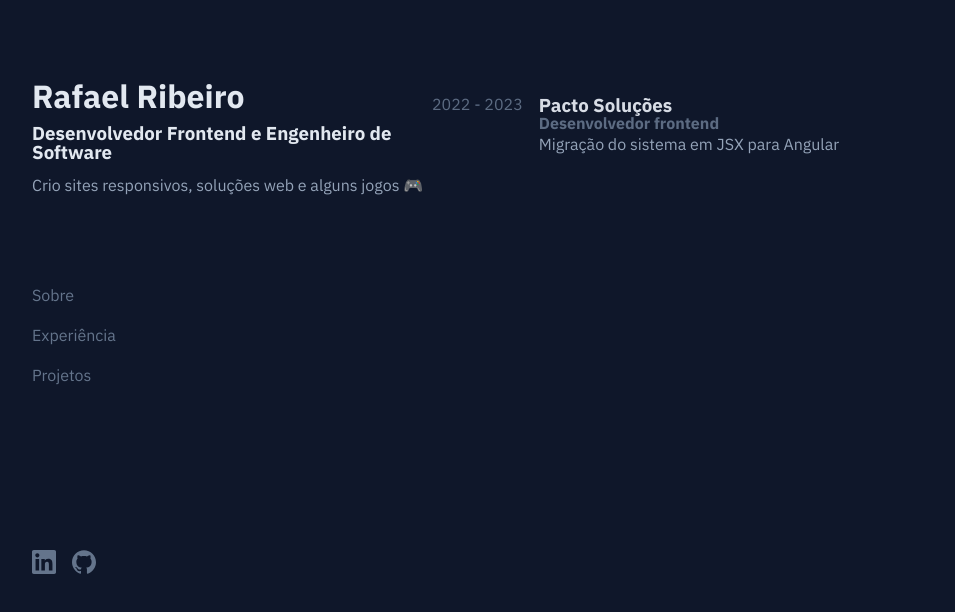
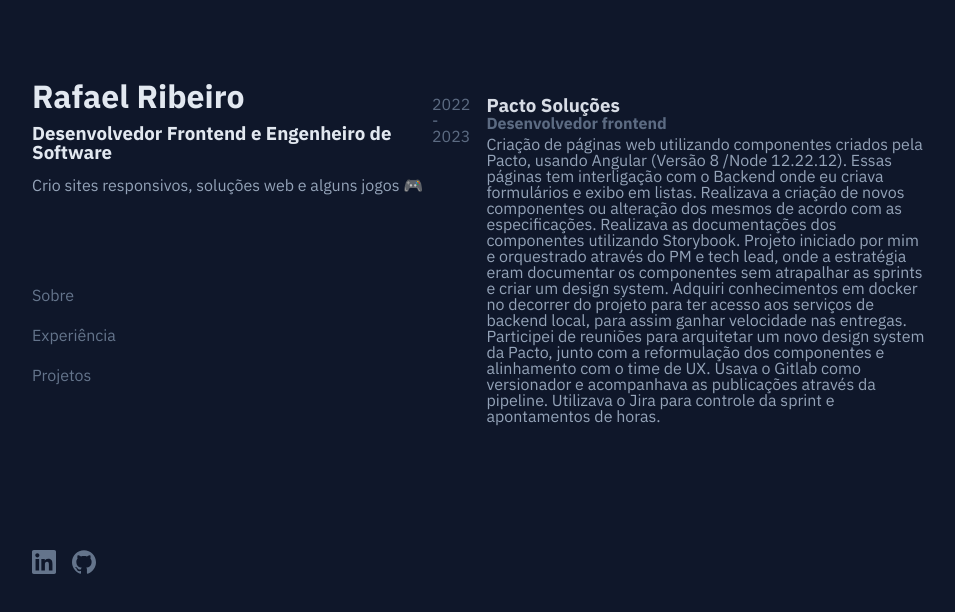
Before and after one commit to RafahOlive/portfolio, a React (Vite) app: page / in a window 1280 px wide. Both pictures are taken after a click on the button "Experiência". Shown: the top 612 px of the page, without its empty margins (224-1179 px from the left). Built offline with nearby package versions, Linux system fonts and the light colour scheme.

Commit message:
Inserido informações da Pacto

```diff
--- a/src/pages/Experience/index.tsx
+++ b/src/pages/Experience/index.tsx
@@ -1,4 +1,4 @@
-import { Data, MainContainer, Text } from "./styles"
+import { Data, MainContainer, Text } from "./styles";
 
 export function Experience() {
   return (
@@ -8,9 +8,25 @@
         <Text>
           <h3>Pacto Soluções</h3>
           <h4>Desenvolvedor frontend</h4>
-            <p>Migração do sistema em JSX para Angular</p>
+          <p>
+            Criação de páginas web utilizando componentes criados pela Pacto,
+            usando Angular (Versão 8 /Node 12.22.12). Essas páginas tem
+            interligação com o Backend onde eu criava formulários e exibo em
+            listas. Realizava a criação de novos componentes ou alteração dos
+            mesmos de acordo com as especificações. Realizava as documentações
+            dos componentes utilizando Storybook. Projeto iniciado por mim e
+            orquestrado através do PM e tech lead, onde a estratégia eram
+            documentar os componentes sem atrapalhar as sprints e criar um
+            design system. Adquiri conhecimentos em docker no decorrer do
+            projeto para ter acesso aos serviços de backend local, para assim
+            ganhar velocidade nas entregas. Participei de reuniões para
+            arquitetar um novo design system da Pacto, junto com a reformulação
+            dos componentes e alinhamento com o time de UX. Usava o Gitlab como
+            versionador e acompanhava as publicações através da pipeline.
+            Utilizava o Jira para controle da sprint e apontamentos de horas.
+          </p>
         </Text>
       </MainContainer>
     </>
-    )
+  );
 }
```
Lines whose indentation alone changed are shown as unchanged.
